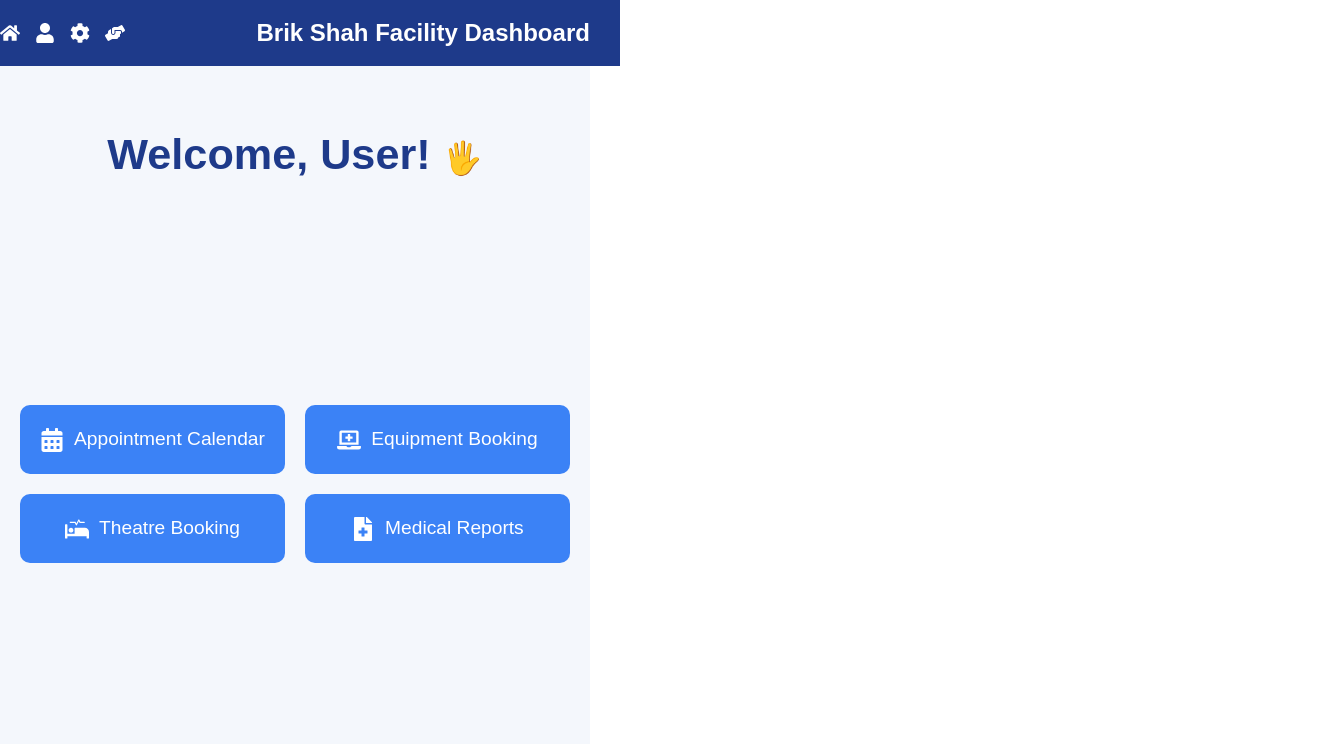
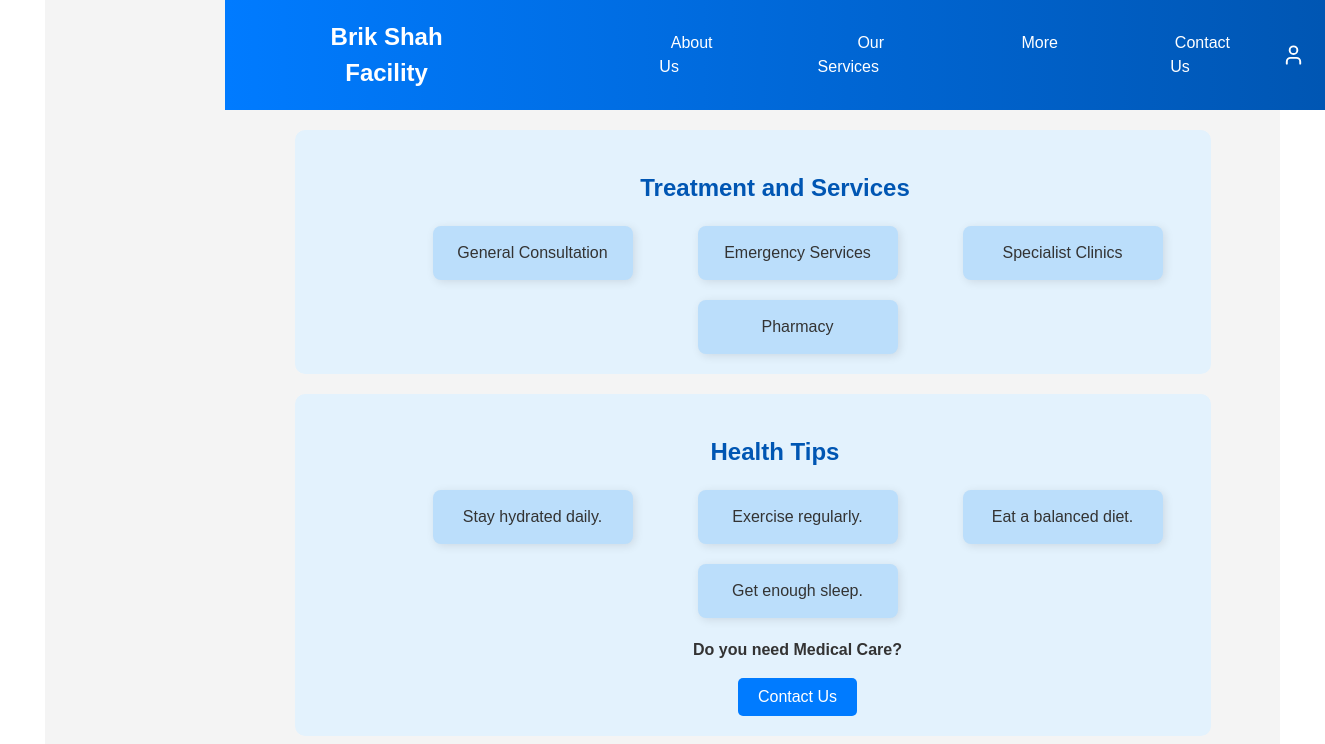
Before and after one commit to QUASAR378/DBMS, a React (Vite) app in the folder FRONTEND/frontend/: page / in a window 1280 px wide. Shown: the top 744 px of the page, 1325 px wide, since content can reach past the window. Built offline with nearby package versions, Linux system fonts and the light colour scheme.

Commit message:
Update App.jsx

```diff
--- a/FRONTEND/frontend/src/App.jsx
+++ b/FRONTEND/frontend/src/App.jsx
@@ -1,15 +1,44 @@
-import React from "react";
-import { BrowserRouter as Router, Routes, Route } from "react-router-dom";
-import Dashboard from "./Dashboard";
-import AppointmentCalendar from "./Appointments";
+import React, { useState } from "react";
+import { BrowserRouter as Router, Routes, Route, Navigate } from "react-router-dom";
+
+import AuthModal from "./AuthModal.jsx";
+import Home from "./Home.jsx";
+import Dashboard from "./Dashboard.jsx";
+
+import "./styles.css";
 
 function App() {
+  const [isAuthModalOpen, setIsAuthModalOpen] = useState(false);
+  const [isLoggedIn, setIsLoggedIn] = useState(false);
+
+  const handleCloseAuthModal = () => {
+    setIsAuthModalOpen(false);
+  };
+
+  const handleLogin = () => {
+    setIsLoggedIn(true);
+    setIsAuthModalOpen(false);
+  };
+
+  const handleLogout = () => {
+    setIsLoggedIn(false);
+  };
+
   return (
     <Router>
-      <Routes>
-        <Route path="/" element={<Dashboard />} /> {/* Default to Dashboard */}
-        <Route path="/appointments" element={<AppointmentCalendar />} />
-      </Routes>
+      <div>
+        {/* Authentication Modal */}
+        <AuthModal isOpen={isAuthModalOpen} onClose={handleCloseAuthModal} onLogin={handleLogin} />
+
+        {/* Routes */}
+        <Routes>
+          {/* Default Route - Home Page */}
+          <Route path="/" element={<Home setIsAuthModalOpen={setIsAuthModalOpen} />} />
+
+          {/* Redirect to Dashboard if logged in */}
+          <Route path="/dashboard" element={isLoggedIn ? <Dashboard onLogout={handleLogout} /> : <Navigate to="/" />} />
+        </Routes>
+      </div>
     </Router>
   );
 }
```
